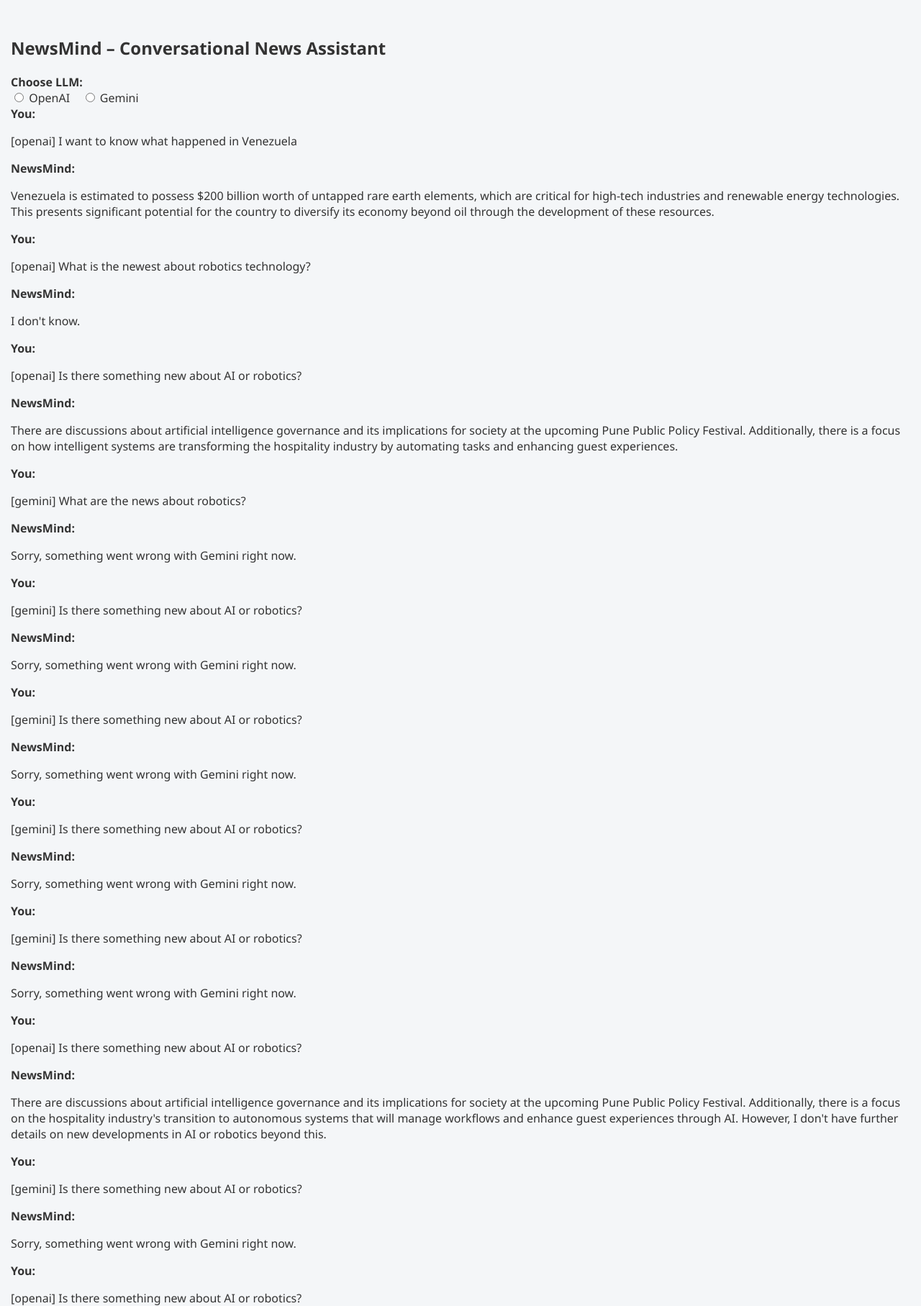
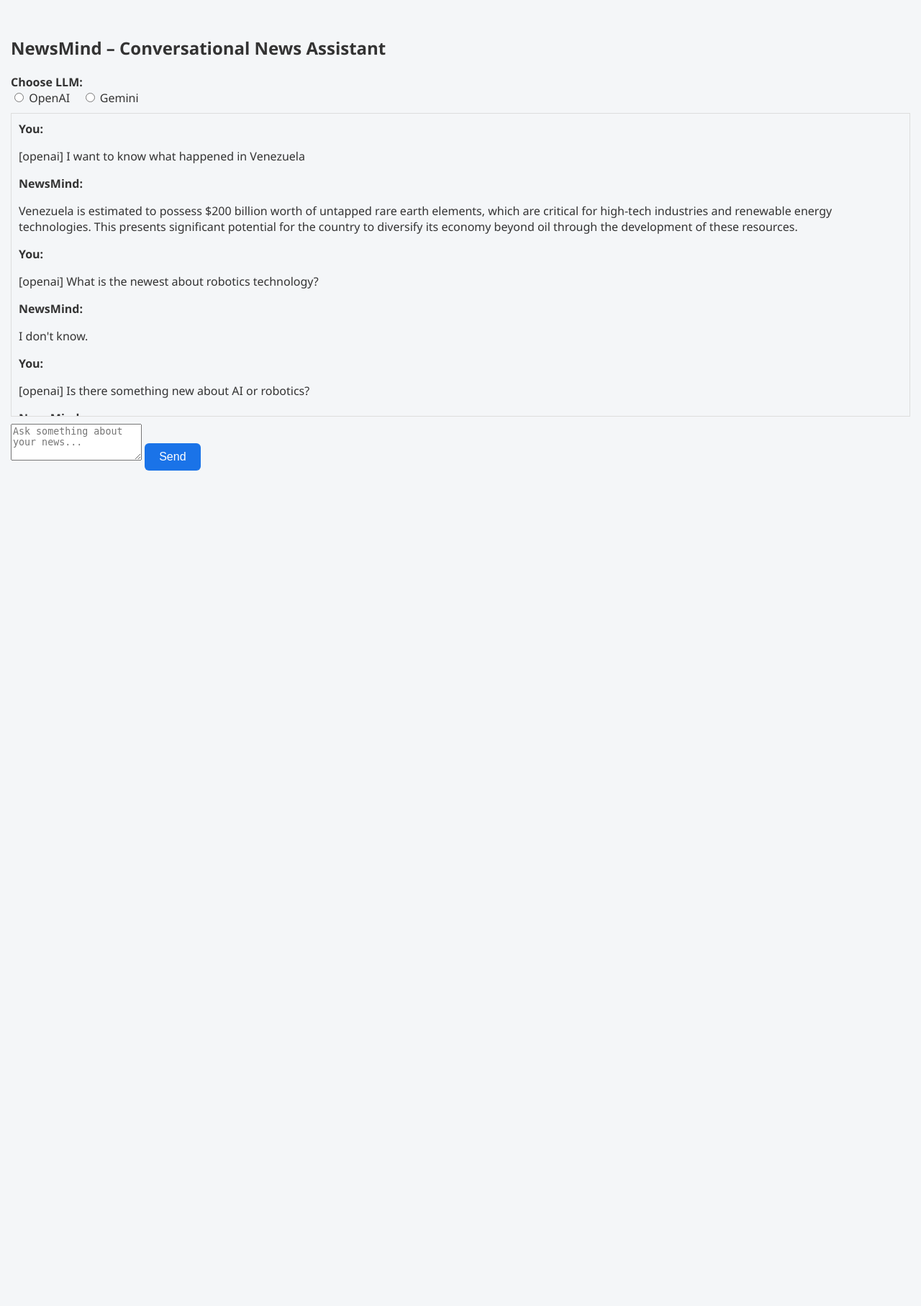
Before and after one commit to Wenz922/NewsMind, a Flask app: page /chat in a window 1280 px wide. Shown: the part 99-1914 px from the top of the page at 72% size. Run offline with Flask 3, Linux system fonts and the light colour scheme; a user stored in the database is signed in.

Commit message:
adjusted for chat agent and tested

```diff
--- a/static/styles.css
+++ b/static/styles.css
@@ -109,3 +109,15 @@ footer {
   from { transform: rotate(0deg); }
   to { transform: rotate(360deg); }
 }
+
+.llm-selector {
+  margin-bottom: 10px;
+}
+
+.chat-history {
+  border: 1px solid #ddd;
+  padding: 10px;
+  max-height: 400px;
+  overflow-y: auto;
+  margin-bottom: 10px;
+}
```
Also changed, not shown: data/newsmind.sqlite.
